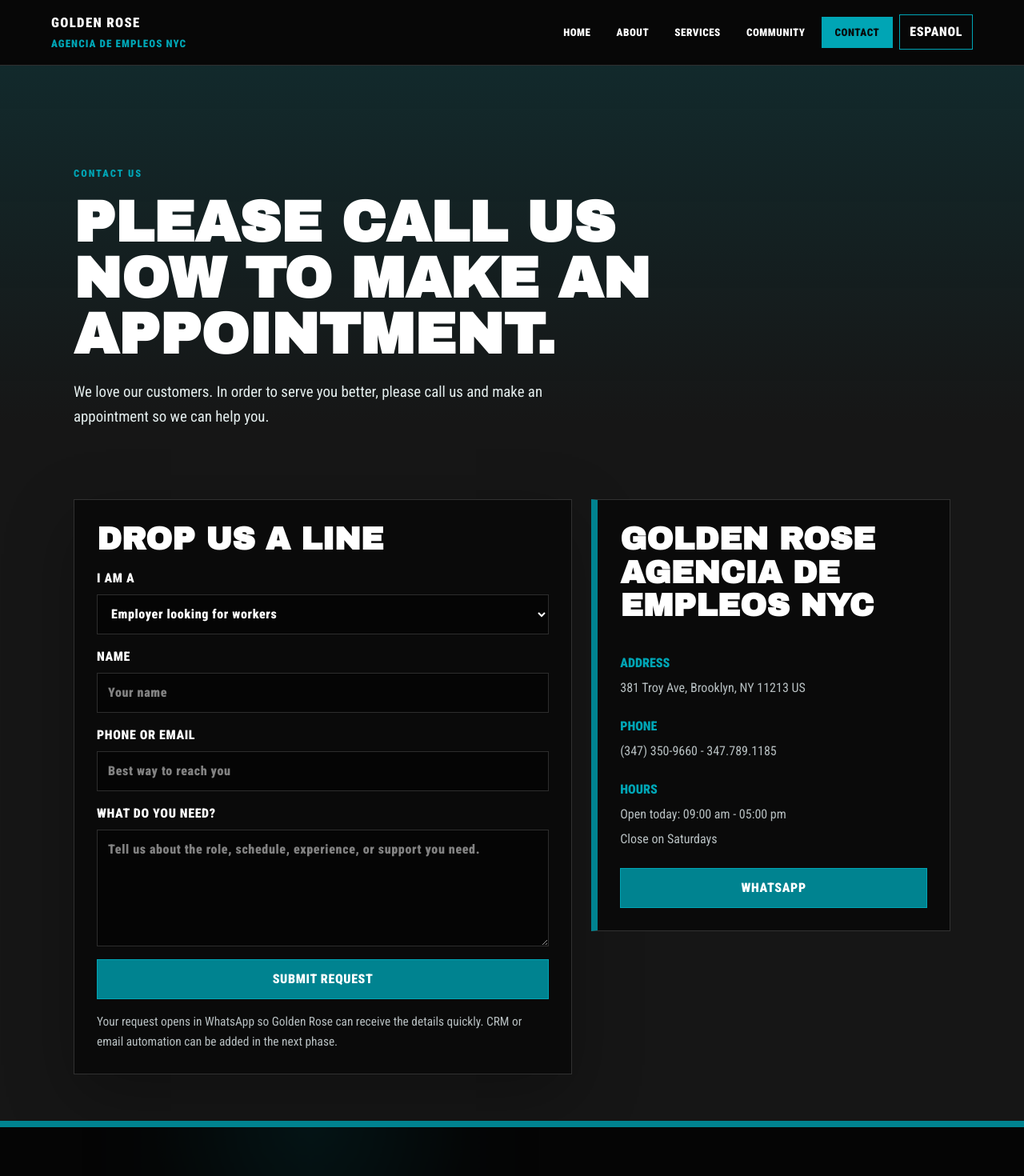
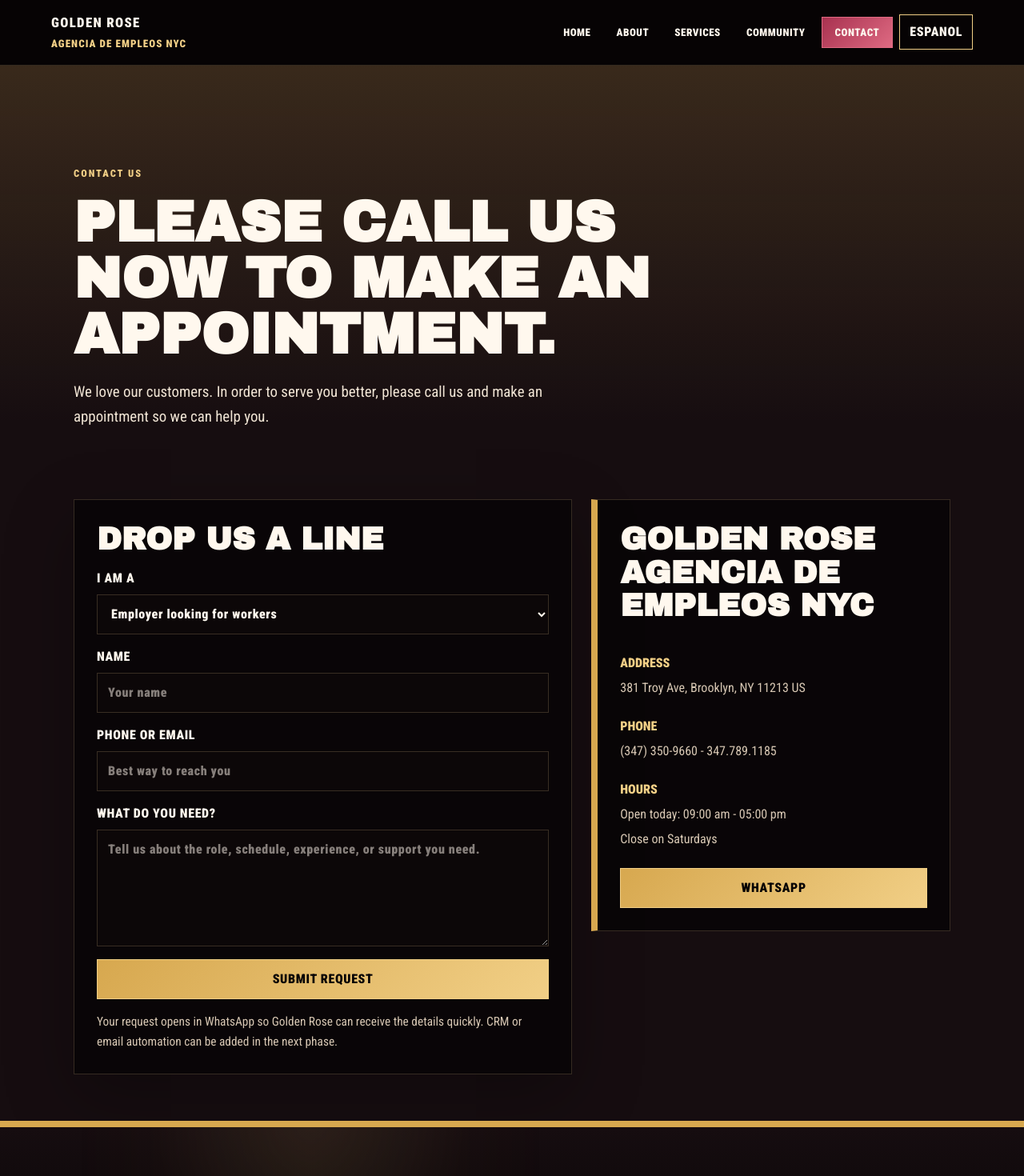
Before and after one commit to Volta-NYC/golden-rose-employment, a Next.js app: page /contact in a window 1280 px wide. Shown: the top 1470 px of the page at 80% size. Built offline with nearby package versions, Linux system fonts and the light colour scheme.

Commit message:
style: warm Golden Rose palette

```diff
--- a/src/app/globals.css
+++ b/src/app/globals.css
@@ -3,14 +3,16 @@
 
 :root {
   color-scheme: dark;
-  --black: #161616;
-  --black-deep: #080808;
-  --white: #ffffff;
-  --muted: #b8c0c2;
-  --line: rgba(255, 255, 255, 0.16);
-  --blue: #008390;
-  --blue-light: #00a5b5;
-  --blue-dark: #005a64;
+  --black: #160d10;
+  --black-deep: #070405;
+  --white: #fff8ee;
+  --muted: #d8c8b4;
+  --line: rgba(255, 216, 156, 0.18);
+  --blue: #d7a84f;
+  --blue-light: #f1cf86;
+  --blue-dark: #7d2138;
+  --rose: #a83250;
+  --rose-light: #de6a82;
 }
 
 * {
@@ -42,14 +44,14 @@
 
 main {
   background:
-    linear-gradient(180deg, rgba(0, 131, 144, 0.18), transparent 28rem),
+    linear-gradient(180deg, rgba(215, 168, 79, 0.18), transparent 28rem),
     var(--black);
   overflow: hidden;
 }
 
 .site-header {
   align-items: center;
-  background: rgba(8, 8, 8, 0.96);
+  background: rgba(7, 4, 5, 0.96);
   border-bottom: 1px solid var(--line);
   display: flex;
   gap: 24px;
@@ -65,8 +67,8 @@
   min-height: calc(100svh - 78px);
   padding: clamp(28px, 5vw, 58px) clamp(18px, 5vw, 72px);
   background:
-    linear-gradient(90deg, rgba(8, 8, 8, 0.96), rgba(8, 8, 8, 0.6)),
-    linear-gradient(180deg, rgba(0, 131, 144, 0.36), rgba(8, 8, 8, 0.86)),
+    linear-gradient(90deg, rgba(7, 4, 5, 0.96), rgba(22, 13, 16, 0.58)),
+    linear-gradient(180deg, rgba(215, 168, 79, 0.34), rgba(125, 33, 56, 0.24), rgba(7, 4, 5, 0.86)),
     var(--hero-image);
   background-position: center;
   background-size: cover;
@@ -78,8 +80,8 @@
 .hero::before {
   animation: field-drift 20s ease-in-out infinite alternate;
   background:
-    radial-gradient(circle at 20% 18%, rgba(0, 165, 181, 0.18), transparent 34%),
-    radial-gradient(circle at 88% 72%, rgba(0, 131, 144, 0.16), transparent 30%),
+    radial-gradient(circle at 20% 18%, rgba(241, 207, 134, 0.18), transparent 34%),
+    radial-gradient(circle at 88% 72%, rgba(215, 168, 79, 0.16), transparent 30%),
     linear-gradient(135deg, transparent 0 42%, rgba(255, 255, 255, 0.035) 43%, transparent 46%);
   content: "";
   inset: 0;
@@ -90,7 +92,7 @@
 
 .hero::after {
   animation: frame-settle 14s ease-in-out infinite;
-  border: 1px solid rgba(0, 165, 181, 0.45);
+  border: 1px solid rgba(241, 207, 134, 0.45);
   content: "";
   inset: 86px clamp(18px, 5vw, 72px) 42px;
   pointer-events: none;
@@ -154,13 +156,13 @@
 }
 
 nav a.is-active {
-  background: rgba(0, 131, 144, 0.14);
+  background: rgba(215, 168, 79, 0.14);
 }
 
 nav a.nav-cta {
-  background: var(--blue);
+  background: linear-gradient(135deg, var(--blue), var(--blue-light));
   border-color: var(--blue);
-  color: var(--white);
+  color: var(--black-deep);
   overflow: hidden;
   padding-inline: 16px;
   position: relative;
@@ -168,9 +170,9 @@
 
 nav a.nav-cta:hover,
 nav a.nav-cta.is-active {
-  background: var(--blue-light);
-  border-color: var(--blue-light);
-  color: var(--black-deep);
+  background: linear-gradient(135deg, var(--rose), var(--rose-light));
+  border-color: var(--rose-light);
+  color: var(--white);
 }
 
 .hero-grid,
@@ -252,7 +254,7 @@
 }
 
 .lede {
-  color: #e4eeee;
+  color: #f1e5d5;
   font-size: clamp(1rem, 1.55vw, 1.18rem);
   max-width: 650px;
 }
@@ -288,8 +290,8 @@
 
 .button.primary,
 form button {
-  background: var(--blue);
-  color: white;
+  background: linear-gradient(135deg, var(--blue), var(--blue-light));
+  color: var(--black-deep);
 }
 
 .button.secondary,
@@ -301,8 +303,9 @@
 .button:hover,
 form button:hover,
 .language-toggle:hover {
-  background: var(--blue-light);
-  color: var(--black-deep);
+  background: linear-gradient(135deg, var(--rose), var(--rose-light));
+  border-color: var(--rose-light);
+  color: var(--white);
   transform: translateY(-2px);
 }
 
@@ -330,7 +333,7 @@
 .initiative-card,
 figure,
 .contact-card {
-  background: rgba(8, 8, 8, 0.82);
+  background: rgba(7, 4, 5, 0.84);
   border: 1px solid var(--line);
   box-shadow: 0 28px 80px rgba(0, 0, 0, 0.28);
   position: relative;
@@ -351,7 +354,7 @@
 
 .rose-card::after {
   animation: blue-block-settle 10s ease-in-out infinite alternate;
-  background: var(--blue);
+  background: linear-gradient(145deg, var(--blue), var(--rose));
   bottom: -64px;
   content: "";
   height: 170px;
@@ -364,8 +367,8 @@
 
 .rose-symbol {
   align-items: center;
-  background: var(--blue);
-  color: white;
+  background: linear-gradient(145deg, var(--blue), var(--blue-light));
+  color: var(--black-deep);
   display: inline-flex;
   font-size: 1.65rem;
   font-weight: 900;
@@ -418,7 +421,7 @@
 }
 
 .stats-strip div:hover {
-  background: rgba(0, 131, 144, 0.14);
+  background: rgba(215, 168, 79, 0.14);
   transform: translateY(-2px);
 }
 
@@ -557,7 +560,7 @@
 
 .community {
   background:
-    linear-gradient(90deg, rgba(0, 131, 144, 0.92), rgba(0, 90, 100, 0.9)),
+    linear-gradient(90deg, rgba(125, 33, 56, 0.94), rgba(215, 168, 79, 0.86)),
     var(--blue-dark);
   color: white;
   max-width: none;
@@ -631,7 +634,7 @@
 .image-panel,
 .contact-info-card,
 .contact-rail {
-  background: rgba(8, 8, 8, 0.82);
+  background: rgba(7, 4, 5, 0.84);
   border: 1px solid var(--line);
   overflow: hidden;
 }
@@ -682,9 +685,9 @@
 }
 
 .service-chip-list li {
-  background: rgba(0, 131, 144, 0.16);
-  border: 1px solid rgba(0, 165, 181, 0.34);
-  color: #e4eeee;
+  background: rgba(215, 168, 79, 0.16);
+  border: 1px solid rgba(241, 207, 134, 0.34);
+  color: #f1e5d5;
   font-weight: 700;
   line-height: 1.25;
   padding: 9px 11px;
@@ -754,7 +757,7 @@
 input,
 select,
 textarea {
-  background: #050505;
+  background: #0c0708;
   border: 1px solid var(--line);
   color: var(--white);
   min-height: 50px;
@@ -766,7 +769,7 @@
 select:focus,
 textarea:focus {
   border-color: var(--blue-light);
-  outline: 2px solid rgba(0, 165, 181, 0.24);
+  outline: 2px solid rgba(241, 207, 134, 0.24);
 }
 
 textarea {
@@ -782,7 +785,9 @@
 
 .site-footer {
   align-items: center;
-  background: #050505;
+  background:
+    linear-gradient(180deg, #160d10, #070405 52%),
+    var(--black-deep);
   border-top: 8px solid var(--blue);
   display: block;
   overflow: hidden;
@@ -793,8 +798,8 @@
 .site-footer::before {
   animation: footer-glow-settle 16s ease-in-out infinite alternate;
   background:
-    radial-gradient(circle at center, rgba(0, 165, 181, 0.22), transparent 60%),
-    linear-gradient(90deg, transparent, rgba(0, 131, 144, 0.16), transparent);
+    radial-gradient(circle at center, rgba(241, 207, 134, 0.22), transparent 60%),
+    linear-gradient(90deg, transparent, rgba(215, 168, 79, 0.16), transparent);
   content: "";
   height: 220px;
   left: -8%;
@@ -901,11 +906,11 @@
 @keyframes frame-settle {
   0%,
   100% {
-    border-color: rgba(0, 165, 181, 0.34);
+    border-color: rgba(241, 207, 134, 0.34);
     transform: translateY(0);
   }
   50% {
-    border-color: rgba(0, 165, 181, 0.58);
+    border-color: rgba(241, 207, 134, 0.58);
     transform: translateY(4px);
   }
 }
@@ -1010,7 +1015,7 @@
 
 @keyframes footer-arrive {
   0% {
-    border-top-color: rgba(0, 131, 144, 0.2);
+    border-top-color: rgba(215, 168, 79, 0.2);
     transform: translateY(26px);
   }
   100% {
--- a/src/app/site-content.ts
+++ b/src/app/site-content.ts
@@ -4,10 +4,10 @@
   "https://img1.wsimg.com/isteam/stock/naxm9Al/:/rs=w:1920,h:1080,cg:true,m/cr=w:1920,h:1080,a:cc";
 
 export const placeholderImages = {
-  domestic: "https://placehold.co/900x620/008390/ffffff?text=Domestic+Care",
-  restaurant: "https://placehold.co/900x620/161616/ffffff?text=Restaurant+Staff",
-  labor: "https://placehold.co/900x620/005a64/ffffff?text=General+Labor",
-  community: "https://placehold.co/900x620/008390/ffffff?text=Community+Resource",
+  domestic: "https://placehold.co/900x620/d7a84f/160d10?text=Domestic+Care",
+  restaurant: "https://placehold.co/900x620/a83250/fff8ee?text=Restaurant+Staff",
+  labor: "https://placehold.co/900x620/7d2138/fff8ee?text=General+Labor",
+  community: "https://placehold.co/900x620/f1cf86/160d10?text=Community+Resource",
 };
 
 export const siteCopy = {
```
